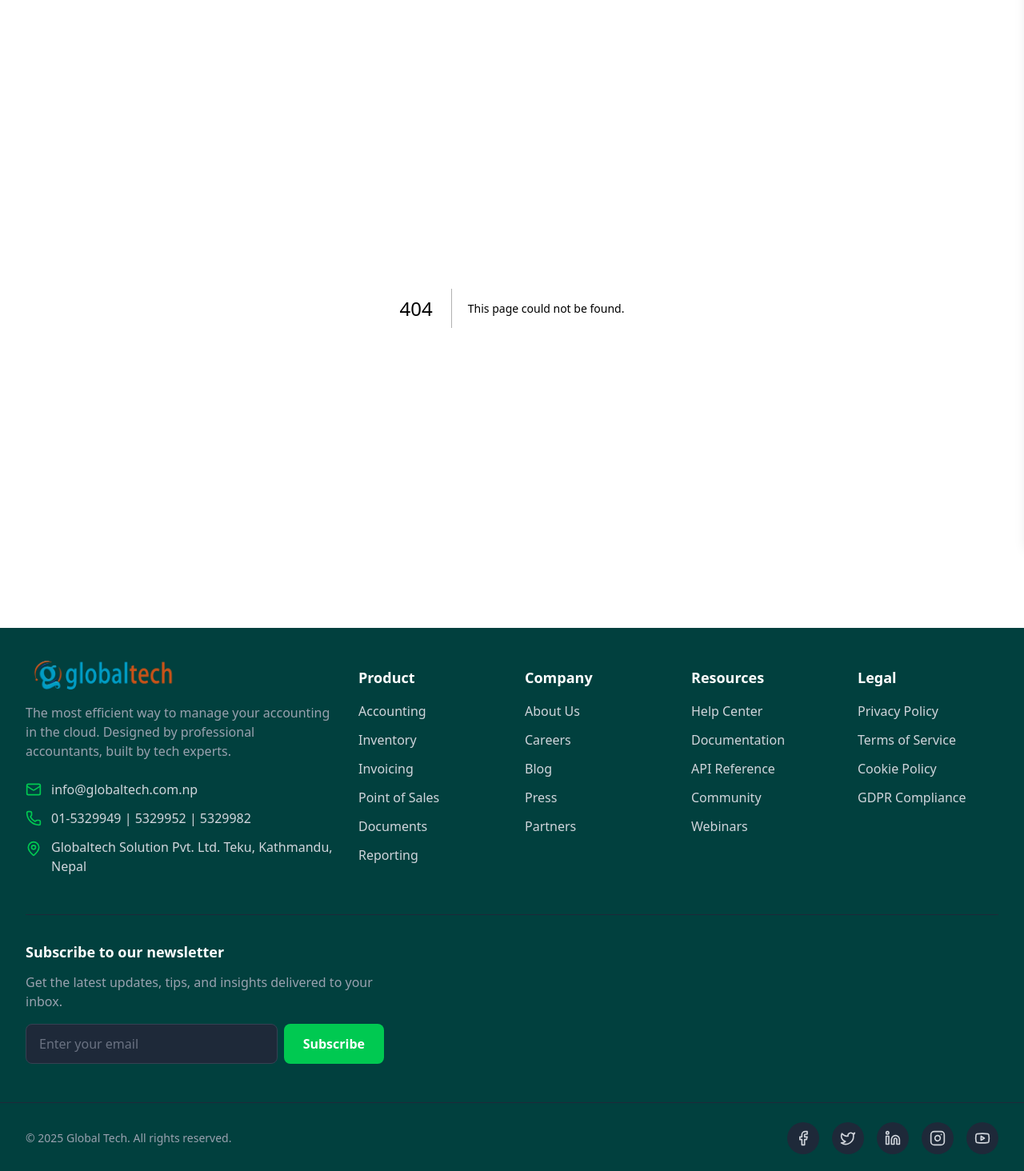
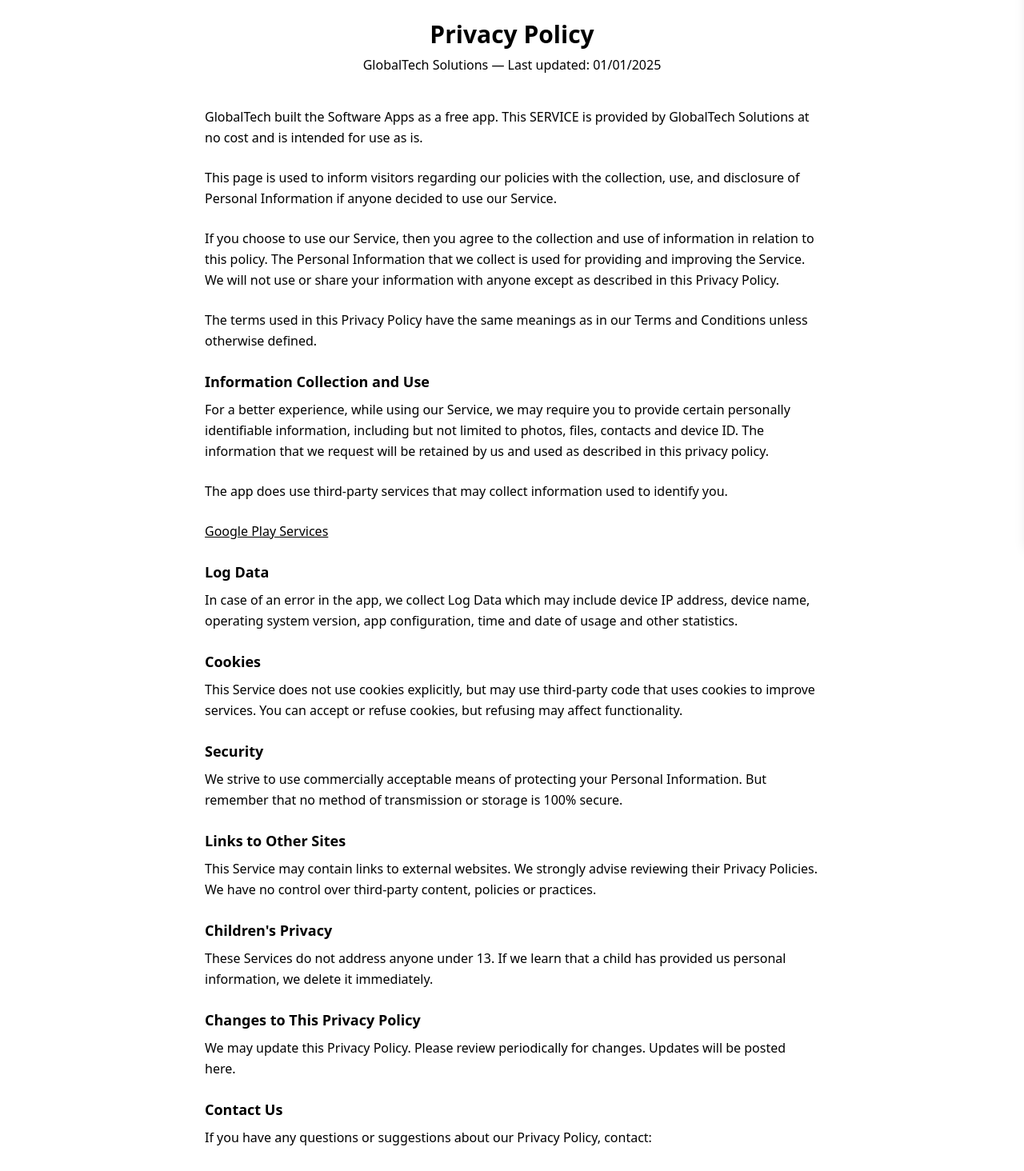
Before and after one commit to ribesh07/oms-landing, a Next.js app: page /privacy in a window 1280 px wide. Before the commit this address had no page. Shown: the part 120-1584 px from the top of the page at 80% size. Built offline with nearby package versions, Linux system fonts and the light colour scheme.

Commit message:
`Removed commented out links and updated social media links`

```diff
--- /dev/null
+++ b/app/privacy/page.tsx
@@ -0,0 +1,122 @@
+"use client";
+
+export default function PrivacyPolicy() {
+  return (
+    <section className="min-h-screen bg-white py-10 px-6 sm:px-20">
+      <div className="max-w-3xl mx-auto text-black">
+
+        {/* TITLE */}
+        <h1 className="text-3xl font-bold text-center mb-2">
+          Privacy Policy
+        </h1>
+
+        <p className="text-center font-medium mb-10">
+          GlobalTech Solutions — Last updated: 01/01/2025
+        </p>
+
+        {/* BODY */}
+        <div className="text-sm sm:text-base leading-relaxed space-y-6">
+
+          <p>
+            GlobalTech built the Software Apps as a free app. This SERVICE is provided
+            by GlobalTech Solutions at no cost and is intended for use as is.
+          </p>
+
+          <p>
+            This page is used to inform visitors regarding our policies with the
+            collection, use, and disclosure of Personal Information if anyone decided
+            to use our Service.
+          </p>
+
+          <p>
+            If you choose to use our Service, then you agree to the collection and use
+            of information in relation to this policy. The Personal Information that we
+            collect is used for providing and improving the Service. We will not use or
+            share your information with anyone except as described in this Privacy
+            Policy.
+          </p>
+
+          <p>
+            The terms used in this Privacy Policy have the same meanings as in our
+            Terms and Conditions unless otherwise defined.
+          </p>
+
+          {/* SECTION TITLE */}
+          <h2 className="font-bold text-lg mt-6 mb-2">Information Collection and Use</h2>
+
+          <p>
+            For a better experience, while using our Service, we may require you to
+            provide certain personally identifiable information, including but not
+            limited to photos, files, contacts and device ID. The information that we
+            request will be retained by us and used as described in this privacy policy.
+          </p>
+
+          <p>
+            The app does use third-party services that may collect information used to
+            identify you.
+          </p>
+
+          <p className="underline">
+            Google Play Services
+          </p>
+
+          <h2 className="font-bold text-lg mt-6 mb-2">Log Data</h2>
+
+          <p>
+            In case of an error in the app, we collect Log Data which may include
+            device IP address, device name, operating system version, app configuration,
+            time and date of usage and other statistics.
+          </p>
+
+          <h2 className="font-bold text-lg mt-6 mb-2">Cookies</h2>
+
+          <p>
+            This Service does not use cookies explicitly, but may use third-party code
+            that uses cookies to improve services. You can accept or refuse cookies,
+            but refusing may affect functionality.
+          </p>
+
+          <h2 className="font-bold text-lg mt-6 mb-2">Security</h2>
+
+          <p>
+            We strive to use commercially acceptable means of protecting your Personal
+            Information. But remember that no method of transmission or storage is 100%
+            secure.
+          </p>
+
+          <h2 className="font-bold text-lg mt-6 mb-2">Links to Other Sites</h2>
+
+          <p>
+            This Service may contain links to external websites. We strongly advise
+            reviewing their Privacy Policies. We have no control over third-party
+            content, policies or practices.
+          </p>
+
+          <h2 className="font-bold text-lg mt-6 mb-2">Children's Privacy</h2>
+
+          <p>
+            These Services do not address anyone under 13. If we learn that a child has
+            provided us personal information, we delete it immediately.
+          </p>
+
+          <h2 className="font-bold text-lg mt-6 mb-2">Changes to This Privacy Policy</h2>
+
+          <p>
+            We may update this Privacy Policy. Please review periodically for changes.
+            Updates will be posted here.
+          </p>
+
+          <h2 className="font-bold text-lg mt-6 mb-2">Contact Us</h2>
+
+          <p>
+            If you have any questions or suggestions about our Privacy Policy, contact:
+          </p>
+
+          <p>info@globaltech.com.np</p>
+          <p>GlobalTech Solutions</p>
+          <p>Teku, Kathmandu, Bagmati, Nepal</p>
+        </div>
+      </div>
+    </section>
+  );
+}
--- a/components/Footer.js
+++ b/components/Footer.js
@@ -14,23 +14,23 @@
       { name: 'Reporting', href: '#reporting' }
     ],
     company: [
-      { name: 'About Us', href: '#about' },
+      // { name: 'About Us', href: '#about' },
       { name: 'Careers', href: '#careers' },
       { name: 'Blog', href: '#blog' },
-      { name: 'Press', href: '#press' },
+      // { name: 'Press', href: '#press' },
       { name: 'Partners', href: '#partners' }
     ],
     resources: [
       { name: 'Help Center', href: '#help' },
       { name: 'Documentation', href: '#docs' },
       { name: 'API Reference', href: '#api' },
-      { name: 'Community', href: '#community' },
-      { name: 'Webinars', href: '#webinars' }
+      // { name: 'Community', href: '#community' },
+      // { name: 'Webinars', href: '#webinars' }
     ],
     legal: [
-      { name: 'Privacy Policy', href: '#privacy' },
+      { name: 'Privacy Policy', href: '/privacy' },
       { name: 'Terms of Service', href: '#terms' },
-      { name: 'Cookie Policy', href: '#cookies' },
+      // { name: 'Cookie Policy', href: '/privacy' },
       { name: 'GDPR Compliance', href: '#gdpr' }
     ]
   };
@@ -173,19 +173,19 @@
 
             {/* Social Media Links */}
             <div className="flex items-center gap-4">
-              <a href="#facebook" className="w-10 h-10 bg-gray-800 rounded-full flex items-center justify-center hover:bg-green-600 transition-colors">
+              <a href="https://www.facebook.com/globaltechnepal" className="w-10 h-10 bg-gray-800 rounded-full flex items-center justify-center hover:bg-green-600 transition-colors">
                 <Facebook className="w-5 h-5" />
               </a>
-              <a href="#twitter" className="w-10 h-10 bg-gray-800 rounded-full flex items-center justify-center hover:bg-green-600 transition-colors">
+              {/* <a href="#twitter" className="w-10 h-10 bg-gray-800 rounded-full flex items-center justify-center hover:bg-green-600 transition-colors">
                 <Twitter className="w-5 h-5" />
-              </a>
-              <a href="#linkedin" className="w-10 h-10 bg-gray-800 rounded-full flex items-center justify-center hover:bg-green-600 transition-colors">
+              </a> */}
+              {/* <a href="#linkedin" className="w-10 h-10 bg-gray-800 rounded-full flex items-center justify-center hover:bg-green-600 transition-colors">
                 <Linkedin className="w-5 h-5" />
-              </a>
-              <a href="#instagram" className="w-10 h-10 bg-gray-800 rounded-full flex items-center justify-center hover:bg-green-600 transition-colors">
+              </a> */}
+              <a href="https://www.instagram.com/globaltech.nepal/" className="w-10 h-10 bg-gray-800 rounded-full flex items-center justify-center hover:bg-green-600 transition-colors">
                 <Instagram className="w-5 h-5" />
               </a>
-              <a href="#youtube" className="w-10 h-10 bg-gray-800 rounded-full flex items-center justify-center hover:bg-green-600 transition-colors">
+              <a href="https://www.youtube.com/@omsaccounting" className="w-10 h-10 bg-gray-800 rounded-full flex items-center justify-center hover:bg-green-600 transition-colors">
                 <Youtube className="w-5 h-5" />
               </a>
             </div>
```
